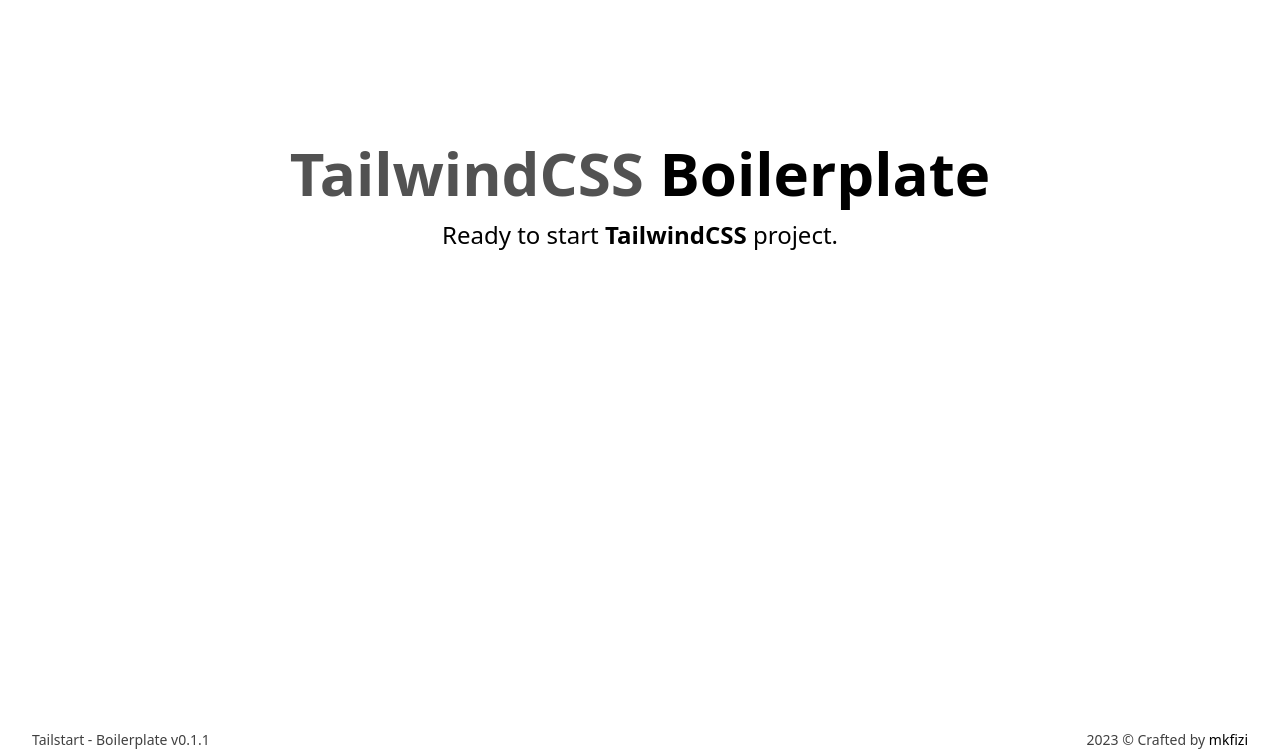
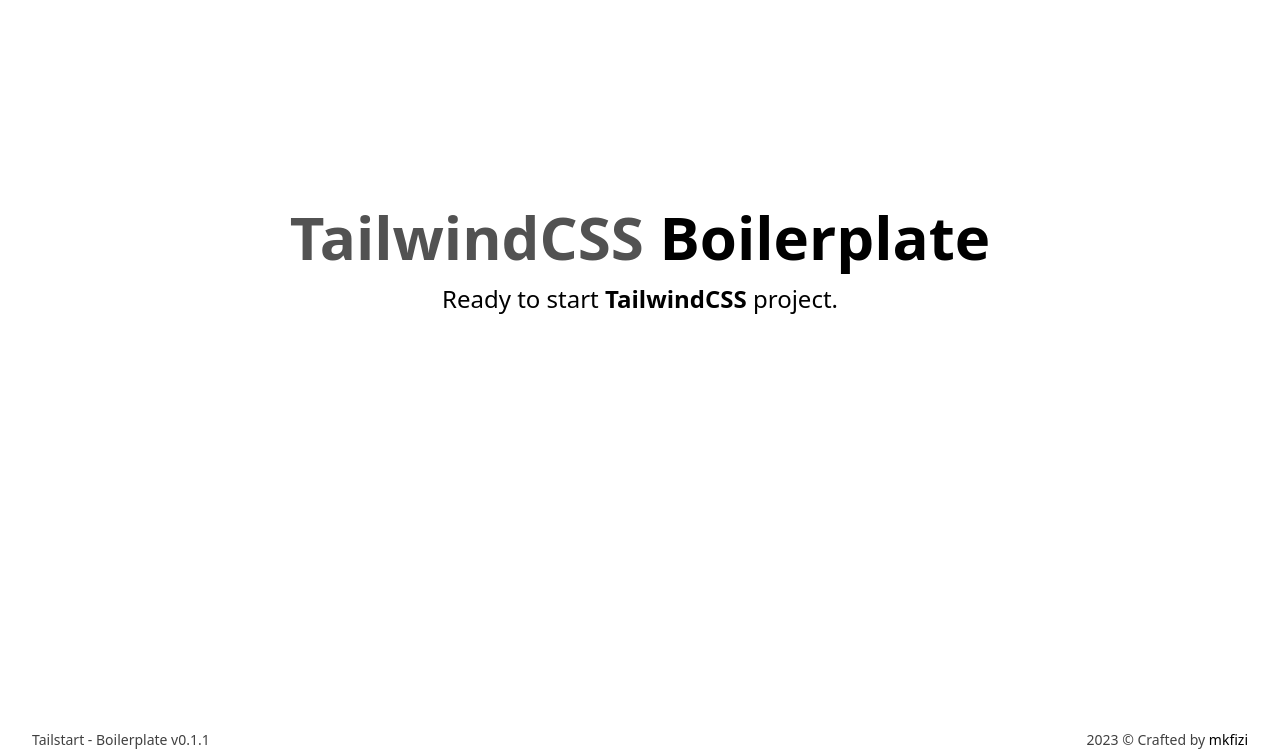
Before and after one commit to mkfizi/tailstart-boilerplate, a website: page index.html in a window 1280 px wide. Shown: the part 49-800 px from the top of the page. Drawn offline with Linux system fonts and the light colour scheme.

Commit message:
Revise content padding sizes

```diff
--- a/index.html
+++ b/index.html
@@ -82,8 +82,9 @@
     </nav>
 
     <!-- Content -->
-    <main class="w-full max-w-screen-xl px-4 py-16 mx-auto sm:px-8">
-        <header class="mx-auto text-center sm:py-8 lg:py-16">
+
+    <main class="w-full max-w-screen-xl px-4 py-32 mx-auto sm:px-8">
+        <header class="py-16 text-center">
             <h1 class="text-4xl font-black text-black sm:text-5xl lg:text-6xl dark:text-white"><span class="text-neutral-600 dark:text-neutral-400">TailwindCSS</span> Boilerplate</h1>
             <h2 class="mt-4 text-lg text-black sm:text-xl lg:text-2xl dark:text-white">Ready to start <span class="font-bold">TailwindCSS</span> project.</h2>
         </header>
```
Also changed, not shown: src/css/app.css.
